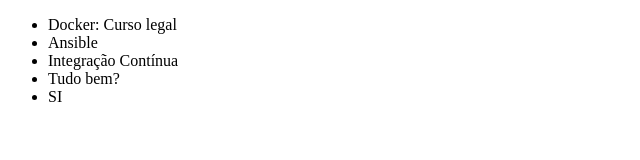
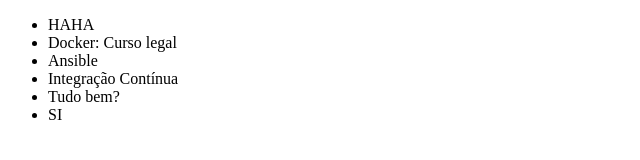
Before and after one commit to DaviHenriqueSantosCosta/Estudo, a plain HTML site: page index.html in a window 1280 px wide. Shown: the whole page, without its empty margins (0-640 px from the left). Drawn offline with Linux system fonts and the light colour scheme.

Commit message:
Curso de HAHA

```diff
--- a/index.html
+++ b/index.html
@@ -6,7 +6,8 @@
 </head>
 <body>
     <ul>
-        <li>Docker: Curso legal</li>
+        <li> HAHA </li>
+	<li>Docker: Curso legal</li>
         <li>Ansible</li>
         <li>Integração Contínua</li>
 	<li>Tudo bem?</li>
```
